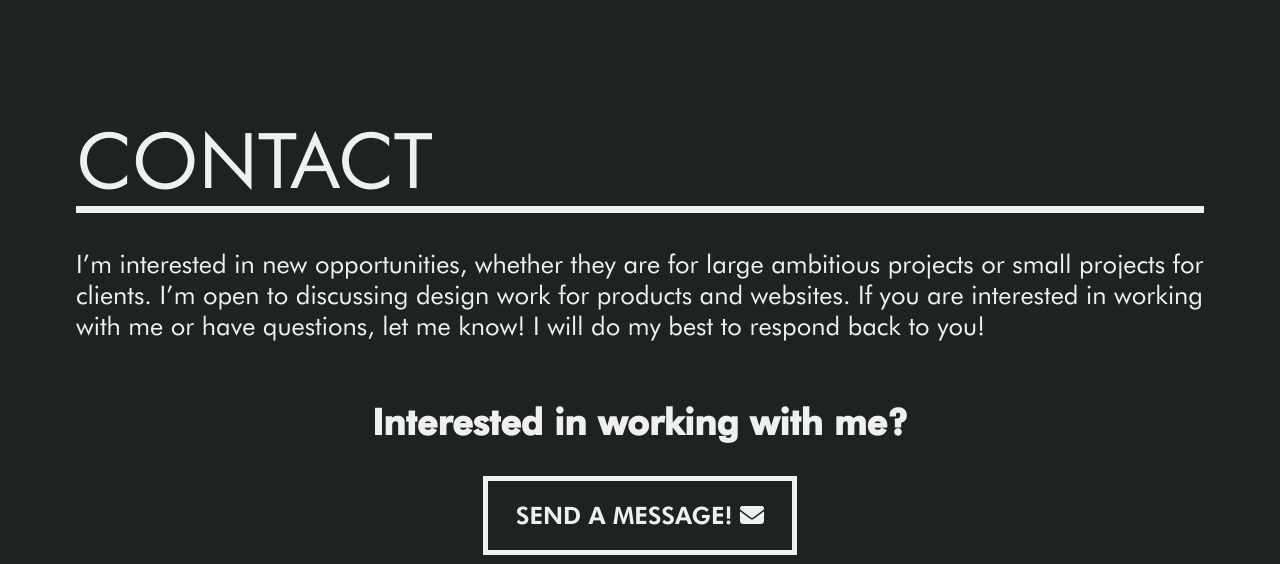
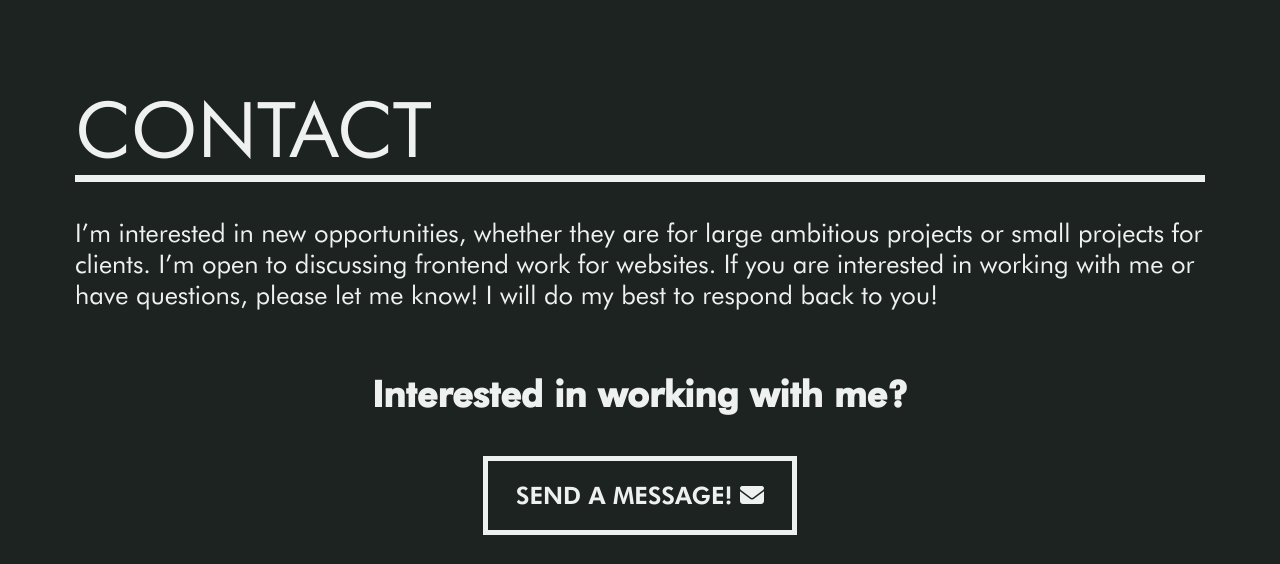
Before and after one commit to PJIceskull/WebPorfolio_2024, a website: page index.html in a window 1280 px wide. Shown: the part 2425-2989 px from the top of the page. Drawn offline with Linux system fonts and the light colour scheme.

Commit message:
adjusted text in Contact Section

```diff
--- a/index.html
+++ b/index.html
@@ -94,9 +94,9 @@
           <p>
             I’m interested in new opportunities, whether they are for large
             ambitious projects or small projects for clients. I’m open to
-            discussing design work for products and websites. If you are
-            interested in working with me or have questions, let me know! I will
-            do my best to respond back to you!
+            discussing frontend work for websites. If you are interested in
+            working with me or have questions, please let me know! I will do my
+            best to respond back to you!
           </p>
         </div>
 
--- a/scss/contact/contact.scss
+++ b/scss/contact/contact.scss
@@ -9,7 +9,7 @@
   flex-direction: column;
 }
 .contactText {
-  margin: 55px 76px 25px;
+  margin: 20px 75px;
   h1 {
     font-size: 110px;
     // font-size: clamp(3.125rem, 6.875vw, 6.875rem);
```
Also changed, not shown: css/styles.css.
